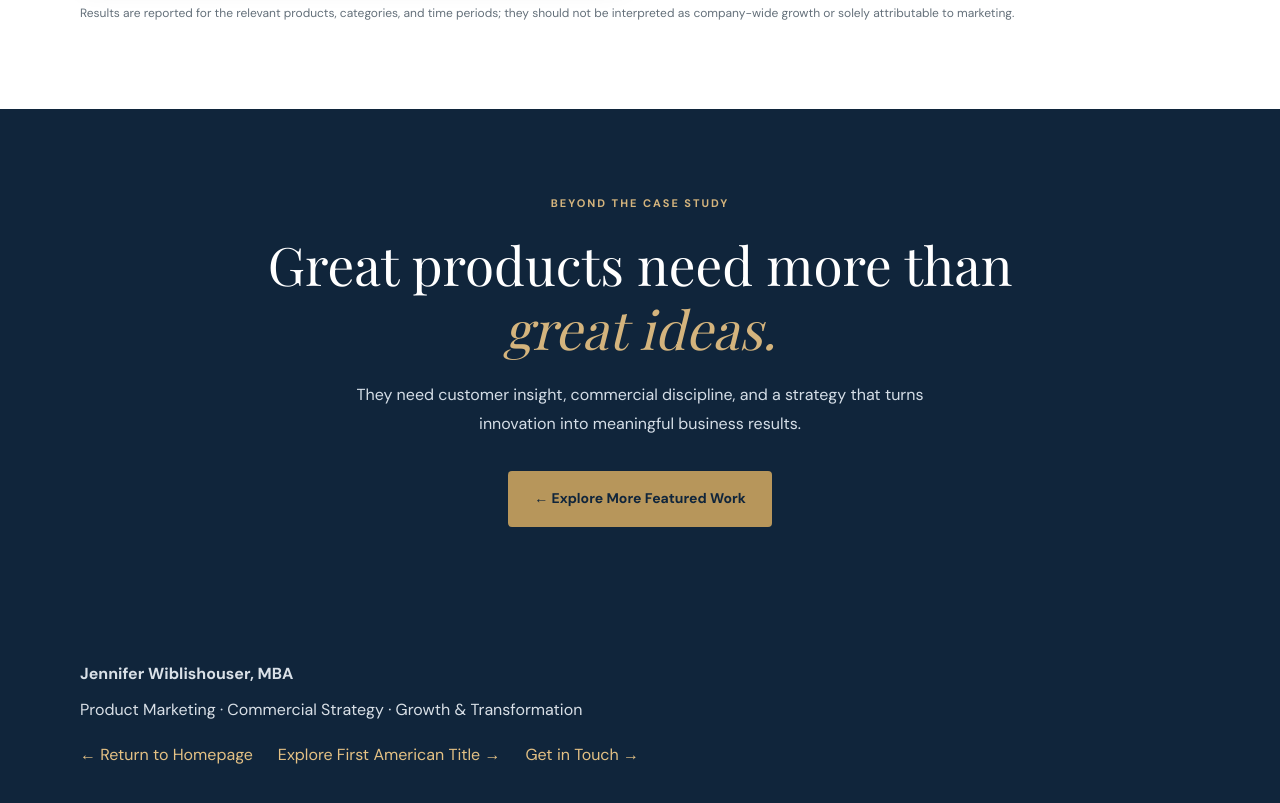
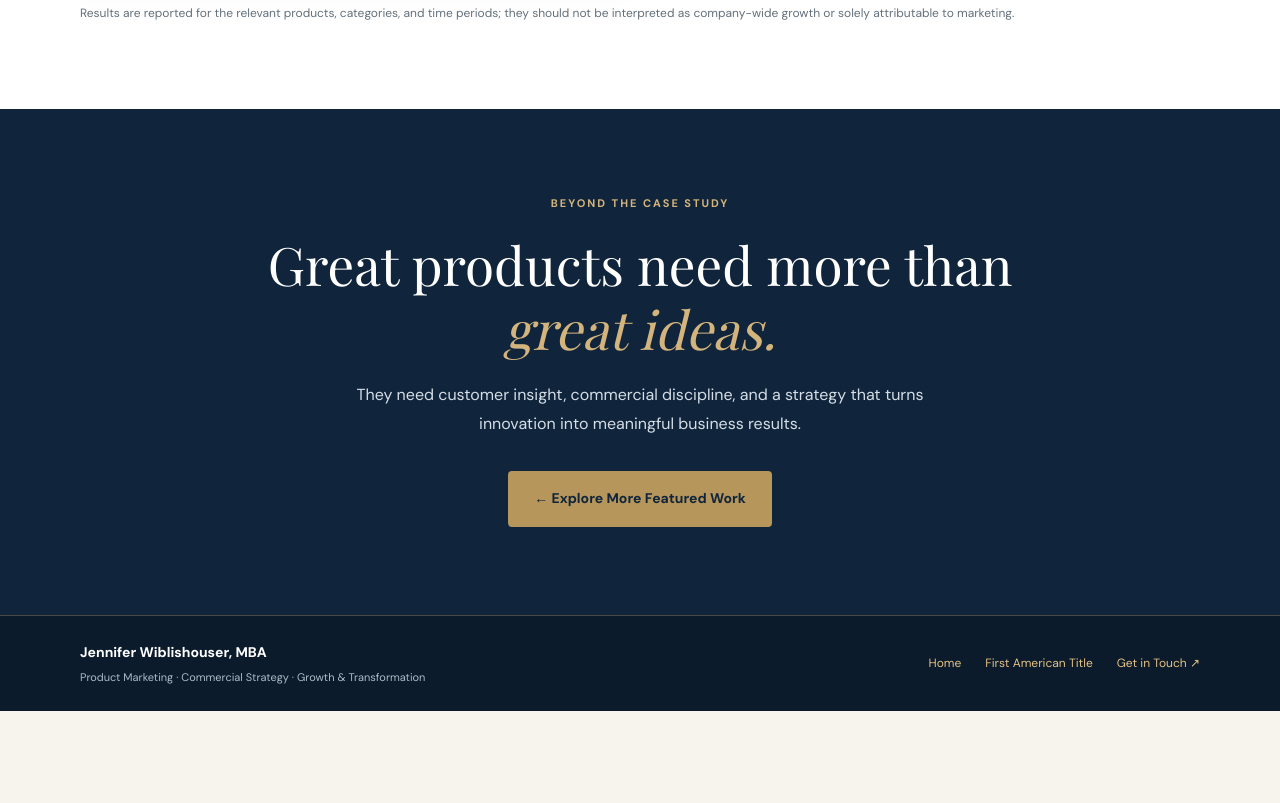
Before and after one commit to JenWiblishouser/JenWiblishouser.github.io, a plain HTML site: page smartpractice.html in a window 1280 px wide. Shown: the part 3769-4572 px from the top of the page. After the commit the page ends 4480 px from the top, so only its background shows below. Drawn offline with nearby package versions, Linux system fonts and the light colour scheme; a web font is replaced by a local one.

Commit message:
Add footer section with identity and links

```diff
--- a/smartpractice.html
+++ b/smartpractice.html
@@ -25,6 +25,17 @@
 .sp-closing-button:focus-visible{outline:3px solid #fff;outline-offset:4px}
 @media(max-width:650px){.sp-closing{padding:65px 20px 70px}.sp-closing-copy{font-size:15px}}
 @media(prefers-reduced-motion:reduce){.sp-closing-button{transition:none}.sp-closing-button:hover{transform:none}}
+
+/* Compact, intentional footer beneath the closing statement */
+.sp-footer{background:#0b1b2b;border-top:1px solid rgba(212,180,125,.3);padding:25px 0;color:#d9e0e7}
+.sp-footer .sp-wrap{display:flex;justify-content:space-between;align-items:center;gap:28px;flex-wrap:wrap}
+.sp-footer-identity{display:flex;flex-direction:column;gap:3px}
+.sp-footer-identity strong{font-size:14px;color:#fff}
+.sp-footer-identity span{font-size:11px;color:#aebbc8}
+.sp-footer-links{display:flex;align-items:center;gap:24px;flex-wrap:wrap;margin:0}
+.sp-footer-links a{color:#e4c184;font-size:12px;text-decoration:none}
+.sp-footer-links a:hover{text-decoration:underline}
+@media(max-width:700px){.sp-footer .sp-wrap{justify-content:center;text-align:center}.sp-footer-links{justify-content:center;gap:14px}}
 </style>
 </head>
 <body class="sp-page">
@@ -49,5 +60,5 @@
     <p class="sp-closing-copy">They need customer insight, commercial discipline, and a strategy that turns innovation into meaningful business results.</p>
     <a class="sp-closing-button" href="index.html#impact">← Explore More Featured Work</a>
   </div>
-</section><footer class="sp-footer"><div class="sp-wrap"><p><strong>Jennifer Wiblishouser, MBA</strong></p><p>Product Marketing · Commercial Strategy · Growth &amp; Transformation</p><div class="sp-footer-links"><a href="index.html">← Return to Homepage</a><a href="first-american.html">Explore First American Title →</a><a href="mailto:jwiblishouser@icloud.com">Get in Touch →</a></div></div></footer>
+</section><footer class="sp-footer"><div class="sp-wrap"><div class="sp-footer-identity"><strong>Jennifer Wiblishouser, MBA</strong><span>Product Marketing · Commercial Strategy · Growth &amp; Transformation</span></div><nav class="sp-footer-links" aria-label="Case study footer navigation"><a href="index.html">Home</a><a href="first-american.html">First American Title</a><a href="mailto:jwiblishouser@icloud.com">Get in Touch ↗</a></nav></div></footer>
 </body></html>
```
